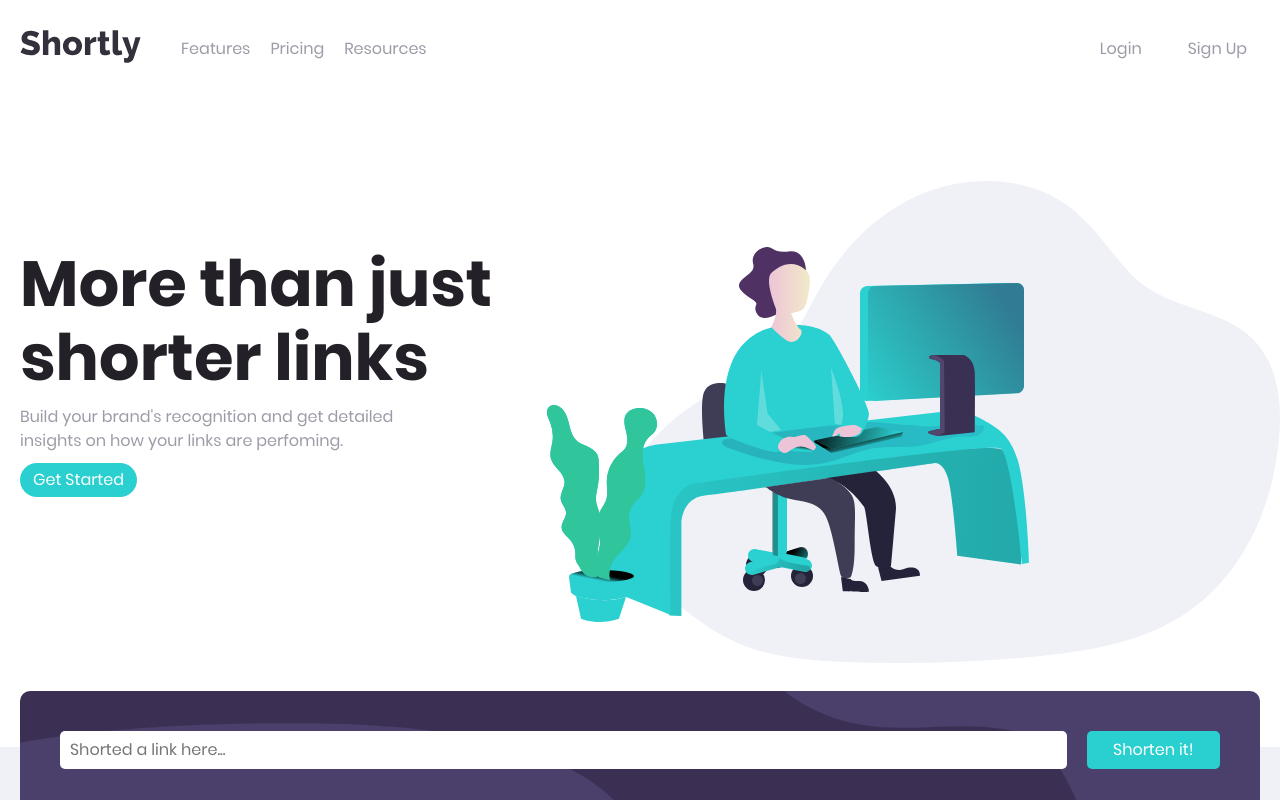
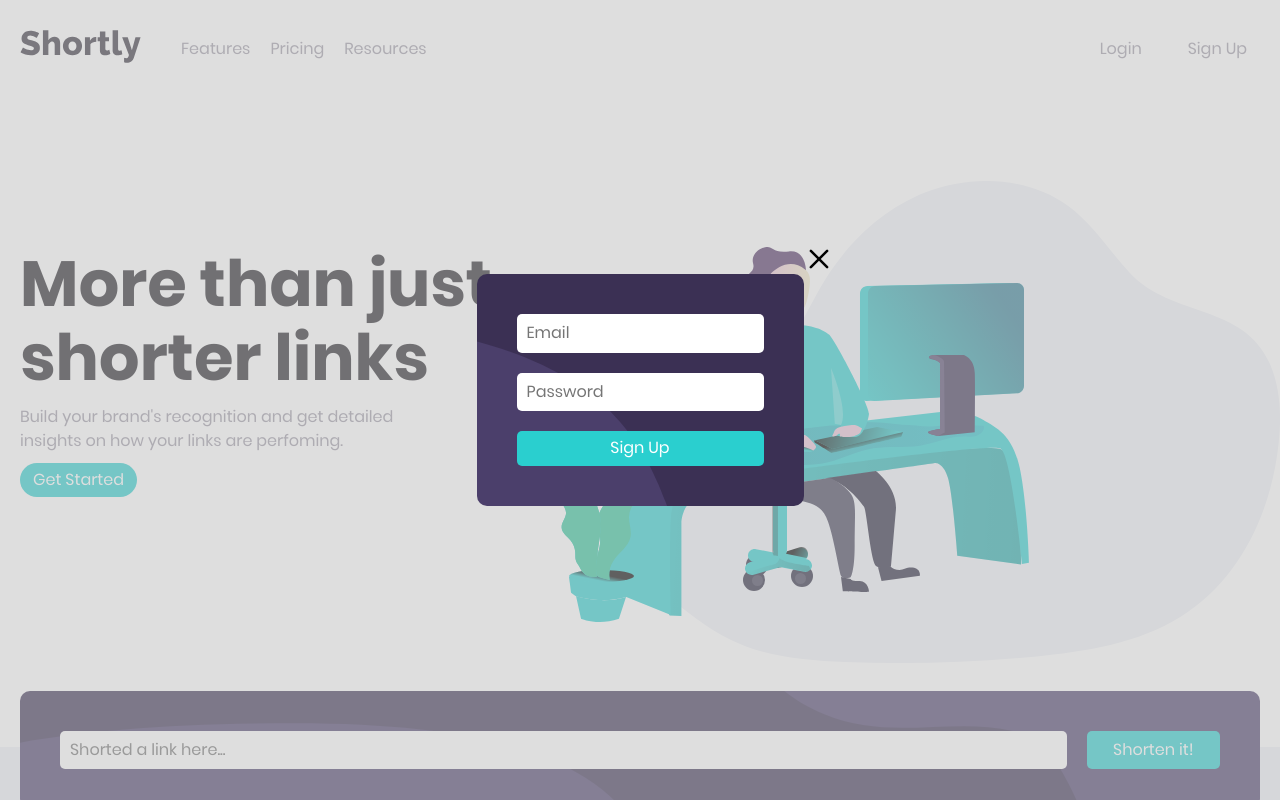
Before and after one commit to PavelAratin/shortly, a Next.js app: page / in a window 1280 px wide. Both pictures are taken after a click on the button "Sign Up". Shown: the top 800 px of the page. Built offline with nearby package versions, Linux system fonts and the light colour scheme.

Commit message:
верстка и отображение формы регситрации новых пользователей

```diff
--- /dev/null
+++ b/components/actionForm/ActionForm.js
@@ -0,0 +1,22 @@
+
+const ActionForm = ({ overlayFormToggleDisplay }) => {
+  const formCloseHandler = () => {
+    overlayFormToggleDisplay()
+  }
+  return (
+    <form className="action-form">
+      <input className="action-form__input" type="text" placeholder="Email"></input>
+      <input className="action-form__input" type="text" placeholder="Password"></input>
+      <button className="button action-form__button">Sign Up</button>
+      <span
+        className="action-form__close"
+        onClick={formCloseHandler}
+      >
+        <svg width="100%" height="100%" viewBox="0 0 24 24" fill="none" xmlns="http://www.w3.org/2000/svg"><path fill-rule="evenodd" clip-rule="evenodd" d="M19.207 6.207a1 1 0 0 0-1.414-1.414L12 10.586 6.207 4.793a1 1 0 0 0-1.414 1.414L10.586 12l-5.793 5.793a1 1 0 1 0 1.414 1.414L12 13.414l5.793 5.793a1 1 0 0 0 1.414-1.414L13.414 12l5.793-5.793z" fill="#000000" /></svg>
+      </span>
+    </form>
+  )
+}
+
+
+export default ActionForm;
--- /dev/null
+++ b/components/formOverlay/FormOverlay.js
@@ -0,0 +1,9 @@
+
+const FormOverlay = ({children}) => {
+  return (
+    <div className="form-overlay">{children}</div>
+  )
+}
+
+
+export default FormOverlay;
--- a/components/header/Header.js
+++ b/components/header/Header.js
@@ -1,7 +1,10 @@
 import React from "react";
 import Link from "next/link";
 
-const Header = () => {
+const Header = ({overlayFormToggleDisplay}) => {
+  const signUpHandler =()=>{
+    overlayFormToggleDisplay()
+  }
   return (
     <React.Fragment>
       <header className='header'>
@@ -24,10 +27,13 @@ const Header = () => {
           </nav>
           <ul className="header-actions-list">
             <li className="header-actions-list__item">
-              <button className="header-actions-list__button">Login</button>
+              <button className="header-actions-list__button button">Login</button>
             </li>
             <li className="header-actions-list__item">
-              <button className="header-actions-list__button">Sign Up</button>
+              <button
+                className="header-actions-list__button button"
+                onClick={signUpHandler}
+              >Sign Up</button>
             </li>
           </ul>
         </div>
--- a/components/layout/Layout.js
+++ b/components/layout/Layout.js
@@ -1,13 +1,23 @@
-import React from "react";
+import React, { useState } from "react";
 import Footer from "../footer/Footer";
+import FormOverlay from "../formOverlay/FormOverlay";
+import ActionForm from '../actionForm/ActionForm';
 import Header from "../header/Header";
 
 const Layout = ({ children }) => {
+  const [overlayFormDisplayIs, setOverlayFormDisplayIs] = useState(false)
+  const overlayFormToggleDisplay = () => {
+    console.log('overlayFormToggleDisplay')
+    setOverlayFormDisplayIs((previousState) => !previousState)
+  }
   return (
     <React.Fragment>
-      <Header></Header>
+      <Header overlayFormToggleDisplay={overlayFormToggleDisplay}></Header>
       {children}
       <Footer></Footer>
+      {overlayFormDisplayIs && <FormOverlay>
+        <ActionForm overlayFormToggleDisplay={overlayFormToggleDisplay}></ActionForm>
+      </FormOverlay>}
     </React.Fragment>
   )
 }
--- /dev/null
+++ b/styles/_actionForm.scss
@@ -0,0 +1,35 @@
+.action-form{
+  padding: 40px;
+  border-radius: 10px;
+  background: center top / cover $colorDarkViolet no-repeat url('../public/images/bg-shorten-desktop.svg');
+  display: flex;
+  justify-content: space-between;
+  flex-direction: column;
+  gap: 20px;
+  margin-bottom: 20px;
+  position: relative;
+  &__input{
+    width: 100%;
+    padding: 10px;
+    border-radius: 5px;
+    border: none;
+    outline: none;
+  }
+  &__button{
+    background-color: $colorCyan;
+    color: #ffffff;
+    border-radius: 5px;
+    transition: opacity 0.2s linear;
+    &:hover{
+      opacity: 0.8;
+    }
+  }
+  &__close{
+    width: 30px;
+    height: 30px;
+    position: absolute;
+    top: -30px;
+    right: -30px;
+    cursor: pointer;
+  }
+}
--- /dev/null
+++ b/styles/_formOverlay.scss
@@ -0,0 +1,12 @@
+@import 'variable.scss';
+.form-overlay{
+  position: absolute;
+  top: 0;
+  left: 0;
+  right: 0;
+  bottom: 0;
+  background-color: $colorGrayOpacity;
+  display: flex;
+  align-items: center;
+  justify-content: center;
+}
--- /dev/null
+++ b/styles/_setting.scss
@@ -0,0 +1,60 @@
+@import 'variable.scss';
+*{
+  box-sizing: border-box;
+}
+html {
+  margin-right: calc(-1 * (100vw - 100%));
+}
+body{
+  margin: 0;
+  color: $colorVeryDarkViolet;
+  background-color: #EFF1F7;
+}
+main{
+  display: flex;
+  flex-direction: column;
+  height: 100vh;
+}
+footer{
+  margin-top: auto;
+}
+h1,h2,h3,h4,h5,h6{
+  margin: 0;
+}
+p{
+  margin: 0;
+  padding: 0;
+}
+button{
+  padding: 0;
+}
+ul{
+  margin: 0;
+  padding: 0;
+}
+li{
+  list-style-type: none;
+}
+a{
+  text-decoration: none;
+  color: inherit;
+}
+.container{
+  max-width: 1480px;
+  margin: 0 auto;
+  padding: 0 20px;
+}
+.button{
+  display: block;
+  padding: 8px 13px;
+  color: $colorGrayishViolet;
+  border-radius: 50px;
+  border: none;
+  cursor: pointer;
+  background-color: transparent;
+  transition: background 0.2s linear,color 0.2s linear;
+  &:hover{
+    background-color: $colorCyan;
+    color: #ffffff;
+  }
+}
--- a/styles/_variable.scss
+++ b/styles/_variable.scss
@@ -2,6 +2,7 @@ $colorCyan: hsl(180, 66%, 49%);
 $colorDarkViolet: hsl(257, 27%, 26%);
 $colorRed: hsl(0, 87%, 67%);
 $colorGray: hsl(0, 0%, 75%);
+$colorGrayOpacity: hsla(0, 0%, 75%, 0.505);
 $colorGrayishViolet: hsl(257, 7%, 63%);
 $colorVeryDarkBlue: hsl(255, 11%, 22%);
 $colorVeryDarkViolet: hsl(260, 8%, 14%);
--- a/styles/main.scss
+++ b/styles/main.scss
@@ -1,4 +1,5 @@
 @import 'normalize.scss';
+@import 'setting.scss';
 @import 'variable.scss';
 @import 'header.scss';
 @import 'hero.scss';
@@ -6,62 +7,5 @@
 @import 'advancedStatics.scss';
 @import 'boostLink.scss';
 @import 'footer.scss';
-*{
-  box-sizing: border-box;
-}
-html {
-  margin-right: calc(-1 * (100vw - 100%));
-}
-body{
-  margin: 0;
-  color: $colorVeryDarkViolet;
-  background-color: #EFF1F7;
-}
-main{
-  display: flex;
-  flex-direction: column;
-  height: 100vh;
-}
-footer{
-  margin-top: auto;
-}
-h1,h2,h3,h4,h5,h6{
-  margin: 0;
-}
-p{
-  margin: 0;
-  padding: 0;
-}
-button{
-  padding: 0;
-}
-ul{
-  margin: 0;
-  padding: 0;
-}
-li{
-  list-style-type: none;
-}
-a{
-  text-decoration: none;
-  color: inherit;
-}
-.container{
-  max-width: 1480px;
-  margin: 0 auto;
-  padding: 0 20px;
-}
-button{
-  display: block;
-  padding: 8px 13px;
-  color: $colorGrayishViolet;
-  border-radius: 50px;
-  border: none;
-  cursor: pointer;
-  background-color: transparent;
-  transition: background 0.2s linear,color 0.2s linear;
-  &:hover{
-    background-color: $colorCyan;
-    color: #ffffff;
-  }
-}
+@import 'formOverlay.scss';
+@import 'actionForm.scss';
```
Also changed, not shown: public/images/close-icon.svg (added).
